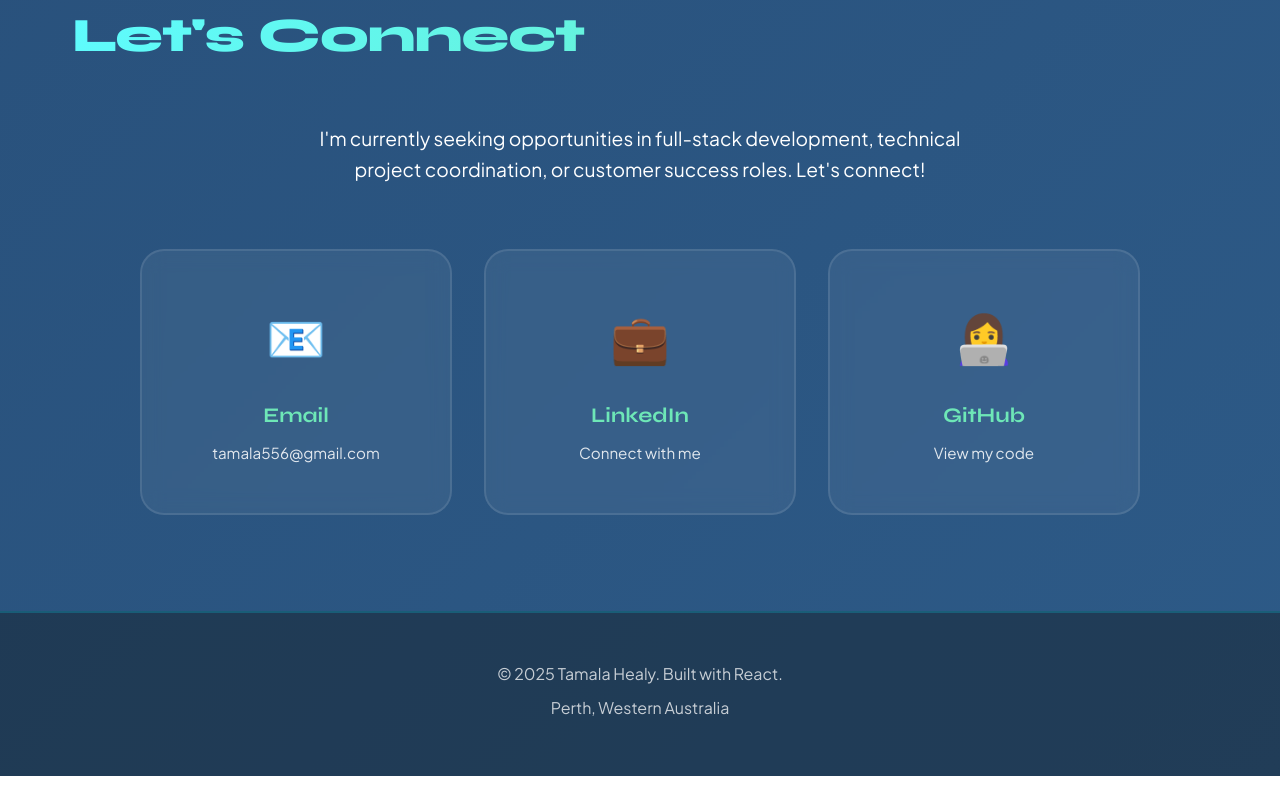
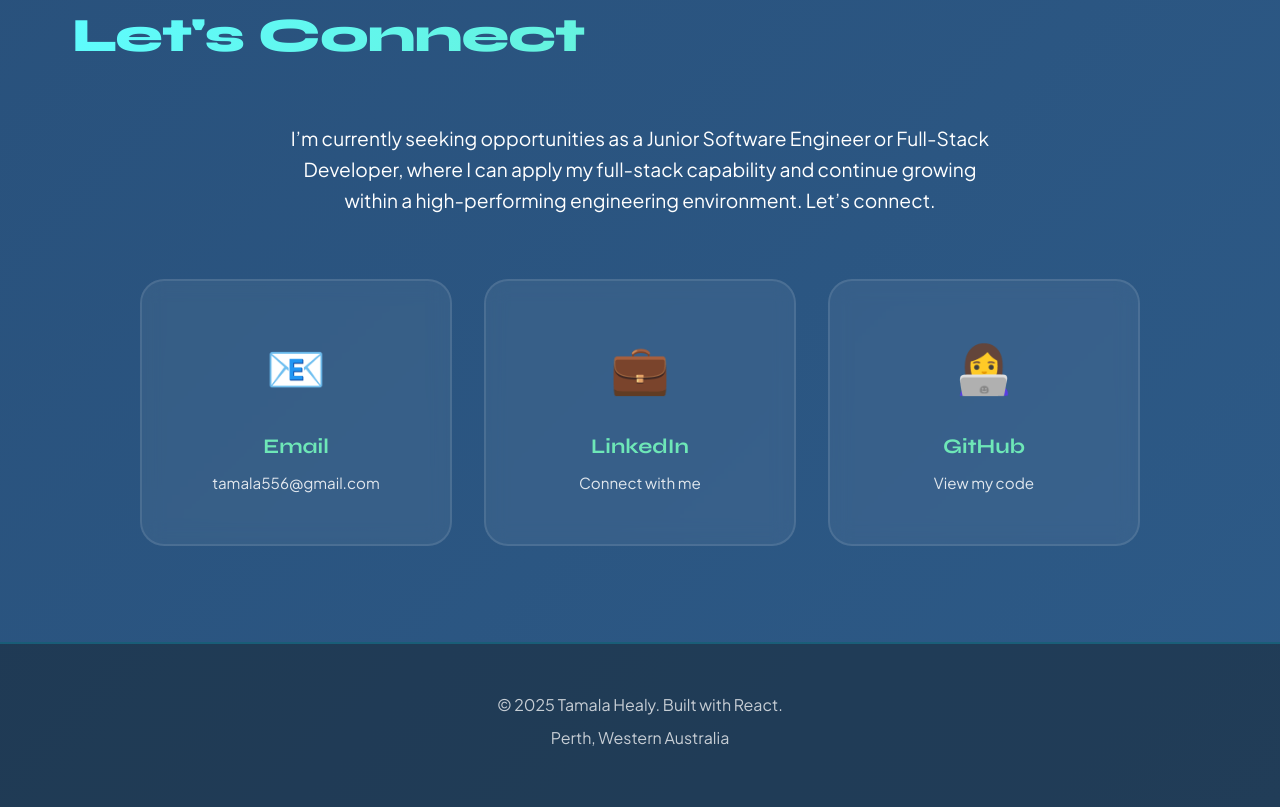
Before and after one commit to TimTam5566/tamala-portfolio, a React (Vite) app: page / in a window 1280 px wide. Shown: the part 5860-6667 px from the top of the page. Before the commit the page ends 6636 px from the top, so only its background shows below. Built offline with nearby package versions, Linux system fonts and the light colour scheme.

Commit message:
ammended lets connect section

```diff
--- a/src/App.jsx
+++ b/src/App.jsx
@@ -329,8 +329,9 @@ function App() {
           <div className="container">
             <h2 className="section-title">Let's Connect</h2>
             <p className="contact-text">
-              I'm currently seeking opportunities in full-stack development, technical project coordination,
-              or customer success roles. Let's connect!
+              I’m currently seeking opportunities as a Junior Software Engineer or Full-Stack Developer,
+              where I can apply my full-stack capability and continue growing within a high-performing
+              engineering environment. Let’s connect.
             </p>
             <div className="contact-methods">
               <a href="mailto:tamala556@gmail.com" className="contact-card" aria-label="Email tamala556@gmail.com">
```
